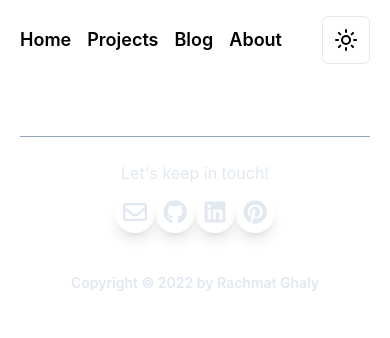
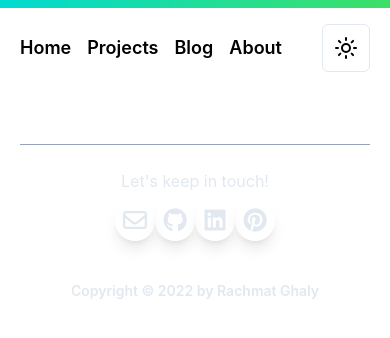
Before and after one commit to ghaly09/rachmatghaly.dev, a Next.js app: page / in a window 390 px wide. Shown: the top 338 px of the page. Built offline with nearby package versions, Linux system fonts and the light colour scheme.

Commit message:
Modified: update Header layout for responsive design

```diff
--- a/src/components/Molecules/Header/index.tsx
+++ b/src/components/Molecules/Header/index.tsx
@@ -3,7 +3,8 @@ import Navbar from "../Navbar";
 
 export default function Header() {
   return (
-    <header className="sticky top-0 z-50 w-full">
+    <header className="sticky top-0 z-50 w-full h-15 dark:bg-[#0e1111]">
+      <div className="sticky top-0 z-50 w-full h-2 bg-gradient-to-r from-[rgb(0,218,210)] to-[rgb(61,224,102)]"></div>
       <Navbar />
     </header>
   );
```
